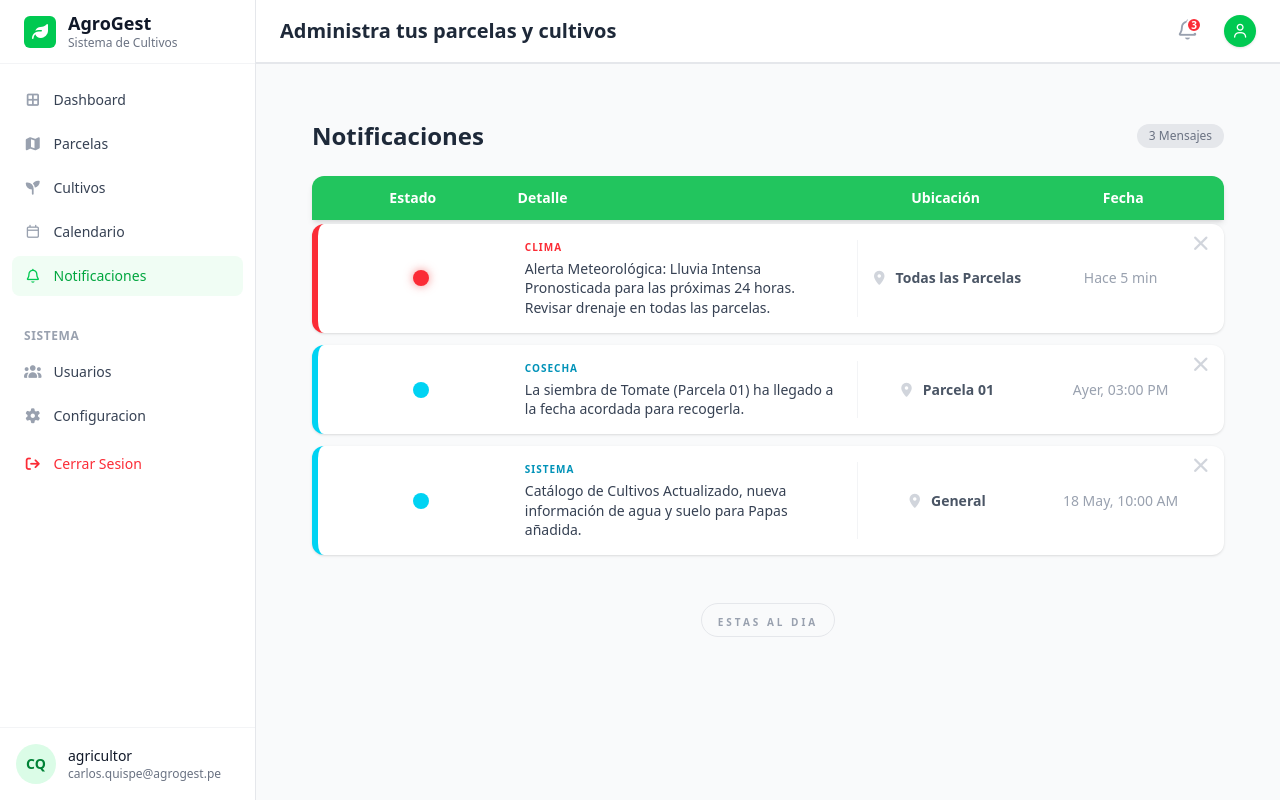
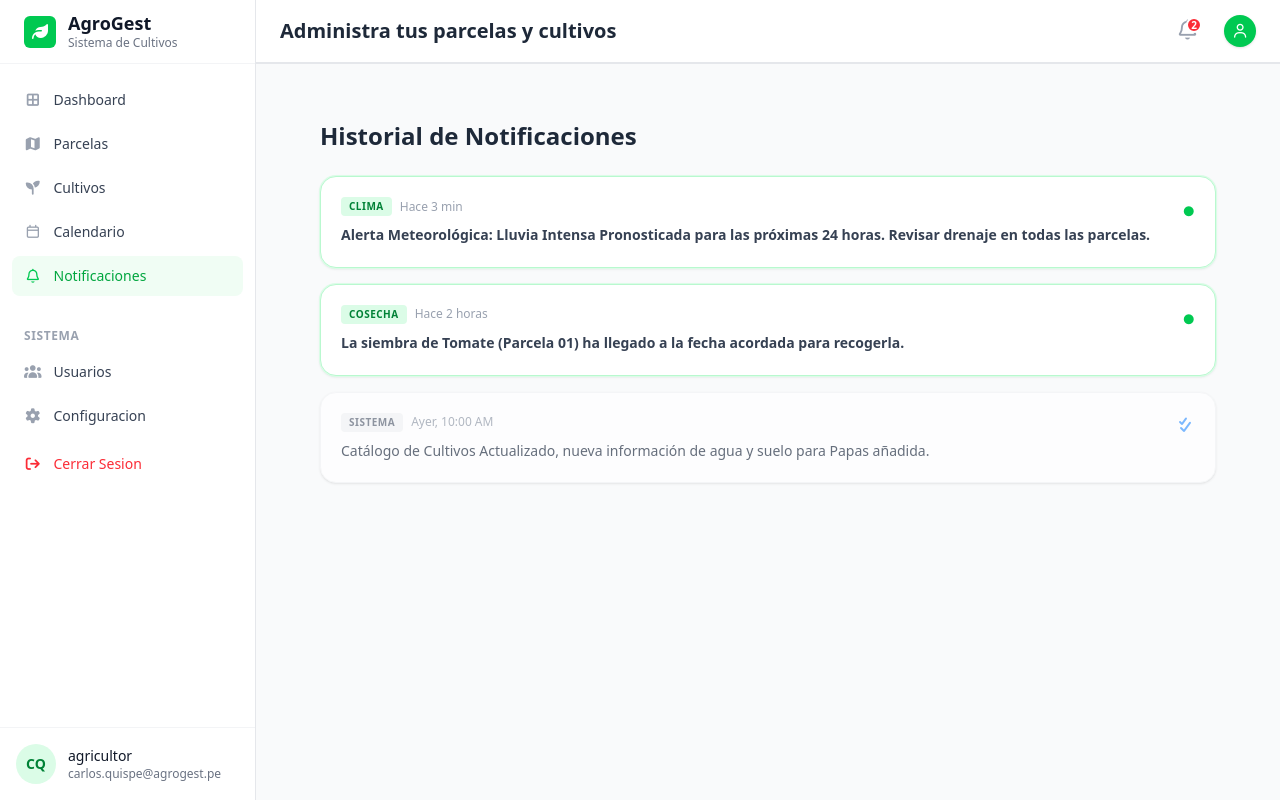
Before and after one commit to LeonardoHuamanMezarina/A241S5_APS_T01_fe, an Angular app: page /notifications in a window 1280 px wide. Built offline with nearby package versions, Linux system fonts and the light colour scheme.

Commit message:
feat: centralized service notification synchronization

```diff
--- /dev/null
+++ b/src/app/core/services/notification.service.ts
@@ -0,0 +1,42 @@
+import { Injectable } from '@angular/core';
+
+@Injectable({
+  providedIn: 'root'
+})
+export class NotificationService {
+  // Lista global de notificaciones
+  lista = [
+    {
+      tipoLabel: 'CLIMA',
+      detalle: 'Alerta Meteorológica: Lluvia Intensa Pronosticada para las próximas 24 horas. Revisar drenaje en todas las parcelas.',
+      fecha: 'Hace 3 min',
+      leido: false,
+      timer: null as any
+    },
+    {
+      tipoLabel: 'COSECHA',
+      detalle: 'La siembra de Tomate (Parcela 01) ha llegado a la fecha acordada para recogerla.',
+      fecha: 'Hace 2 horas',
+      leido: false,
+      timer: null as any
+    },
+    {
+      tipoLabel: 'SISTEMA',
+      detalle: 'Catálogo de Cultivos Actualizado, nueva información de agua y suelo para Papas añadida.',
+      fecha: 'Ayer, 10:00 AM',
+      leido: true,
+      timer: null as any
+    }
+  ];
+
+  get totalNuevas(): number {
+    return this.lista.filter(n => !n.leido).length;
+  }
+
+  // Método para marcar como leído
+  marcarComoLeida(index: number) {
+    if (this.lista[index]) {
+      this.lista[index].leido = true;
+    }
+  }
+}
--- a/src/app/features/notifications/notifications.component.html
+++ b/src/app/features/notifications/notifications.component.html
@@ -1,69 +1,38 @@
 <div class="p-6 bg-gray-50 min-h-screen">
-  <div class="flex justify-between items-center mb-6">
-    <h2 class="text-2xl font-bold text-gray-800">Notificaciones</h2>
-    <span class="text-xs font-medium text-gray-500 bg-gray-200 px-3 py-1 rounded-full">
-      {{ listaNotificaciones.length }} Mensajes
-    </span>
-  </div>
+  <div class="max-w-4xl mx-auto">
+    <h2 class="text-2xl font-bold text-gray-800 mb-6">Historial de Notificaciones</h2>
 
-  <div class="grid grid-cols-5 bg-[#22c55e] text-white p-3 rounded-t-xl font-semibold text-sm mb-1 shadow-md">
-    <div class="text-center">Estado</div>
-    <div class="col-span-2 px-4">Detalle</div>
-    <div class="text-center">Ubicación</div>
-    <div class="text-center">Fecha</div>
-  </div>
+    <div class="grid gap-4">
+      <div *ngFor="let nota of listaNotificaciones; let i = index"
+           (click)="marcarLeida(i)"
+           class="relative bg-white p-5 rounded-2xl border transition-all duration-300 shadow-sm overflow-hidden cursor-pointer hover:bg-gray-50"
+           [ngClass]="nota.leido ? 'border-gray-100 opacity-75' : 'border-green-200 shadow-md ring-1 ring-green-100'">
 
-  <div class="space-y-3">
-    <div *ngFor="let nota of listaNotificaciones; let i = index"
-         (mouseenter)="iniciarAutoVisto(i)"
-         (mouseleave)="cancelarAutoVisto(i)"
-         class="grid grid-cols-5 items-center bg-white p-4 rounded-xl shadow-sm border-l-[6px] hover:shadow-md transition-all duration-500 relative"
-         [ngClass]="{
-           'border-red-500': !nota.leido && nota.tipo === 'critica',
-           'border-yellow-400': !nota.leido && nota.tipo === 'advertencia',
-           'border-blue-400': !nota.leido && nota.tipo === 'info',
-           'border-cyan-400': nota.leido
-         }">
-         <div class="flex justify-center">
-        <div class="w-4 h-4 rounded-full transition-all duration-700"
-             [ngClass]="nota.leido ? 'bg-cyan-400' : 'bg-red-500 shadow-[0_0_10px_rgba(239,68,68,0.6)]'">
+        <div class="flex justify-between items-start">
+          <div>
+            <div class="flex items-center gap-2 mb-2">
+              <span class="px-2 py-0.5 rounded text-[10px] font-bold uppercase tracking-wider"
+                    [ngClass]="nota.leido ? 'bg-gray-100 text-gray-500' : 'bg-green-100 text-green-700'">
+                {{ nota.tipoLabel }}
+              </span>
+              <span class="text-xs text-gray-400">{{ nota.fecha }}</span>
+            </div>
+            <p class="text-gray-700 text-sm leading-relaxed"
+               [ngClass]="{'font-semibold': !nota.leido}">
+               {{ nota.detalle }}
+            </p>
+          </div>
+
+          <div class="ml-4">
+            <i [class]="nota.leido ? 'fa-solid fa-check-double text-blue-400' : 'fa-solid fa-circle text-green-500 text-[10px]'"></i>
+          </div>
         </div>
       </div>
+    </div>
 
-      <div class="col-span-2 px-4 border-r border-gray-100">
-        <div class="flex items-center gap-2 mb-1">
-          <span class="text-[10px] font-black uppercase tracking-widest"
-                [ngClass]="{
-                  'text-red-500': !nota.leido && nota.tipo === 'critica',
-                  'text-yellow-600': !nota.leido && nota.tipo === 'advertencia',
-                  'text-blue-500': !nota.leido && nota.tipo === 'info',
-                  'text-cyan-600': nota.leido
-                }">
-            {{ nota.tipoLabel }}
-          </span>
-        </div>
-        <p class="text-sm text-gray-700 leading-snug font-medium">{{ nota.detalle }}</p>
-      </div>
-
-      <div class="text-center text-sm text-gray-600 font-semibold px-2">
-        <i class="fa-solid fa-location-dot mr-1 text-gray-300"></i>
-        {{ nota.ubicacion }}
-      </div>
-
-      <div class="text-center text-sm text-gray-400 font-light">
-        {{ nota.fecha }}
-      </div>
-
-      <button (click)="eliminarNotificacion(i)"
-              class="absolute top-2 right-3 text-gray-300 hover:text-red-500 transition-colors">
-        <i class="fa-solid fa-xmark text-lg"></i>
-      </button>
-    </div>
-  </div>
-
-  <div class="text-center mt-12 mb-8">
-    <div class="inline-block px-4 py-1 border border-gray-200 rounded-full">
-        <span class="text-gray-400 font-bold tracking-[0.3em] text-[10px] uppercase">Estas al dia</span>
+    <div *ngIf="listaNotificaciones.length === 0" class="text-center py-20">
+      <i class="fa-regular fa-bell-slash text-4xl text-gray-200 mb-4"></i>
+      <p class="text-gray-400">No tienes notificaciones registradas.</p>
     </div>
   </div>
 </div>
--- a/src/app/features/notifications/notifications.component.ts
+++ b/src/app/features/notifications/notifications.component.ts
@@ -1,59 +1,26 @@
-import { Component } from '@angular/core';
+import { Component, OnInit } from '@angular/core';
 import { CommonModule } from '@angular/common';
+import { NotificationService } from '../../core/services/notification.service';
 
 @Component({
   selector: 'app-notifications',
   standalone: true,
   imports: [CommonModule],
-  templateUrl: './notifications.component.html',
+  templateUrl: './notifications.component.html'
 })
-export class NotificationsComponent {
+export class NotificationsComponent implements OnInit {
 
-  listaNotificaciones = [
-    {
-      tipo: 'critica',
-      tipoLabel: 'Clima',
-      detalle: 'Alerta Meteorológica: Lluvia Intensa Pronosticada para las próximas 24 horas. Revisar drenaje en todas las parcelas.',
-      ubicacion: 'Todas las Parcelas',
-      fecha: 'Hace 5 min',
-      leido: false,
-      timer: null as any
-    },
-    {
-      tipo: 'advertencia',
-      tipoLabel: 'Cosecha',
-      detalle: 'La siembra de Tomate (Parcela 01) ha llegado a la fecha acordada para recogerla.',
-      ubicacion: 'Parcela 01',
-      fecha: 'Ayer, 03:00 PM',
-      leido: true,
-      timer: null as any
-    },
-    {
-      tipo: 'info',
-      tipoLabel: 'Sistema',
-      detalle: 'Catálogo de Cultivos Actualizado, nueva información de agua y suelo para Papas añadida.',
-      ubicacion: 'General',
-      fecha: '18 May, 10:00 AM',
-      leido: true,
-      timer: null as any
-    }
-  ];
+  listaNotificaciones: any[] = [];
 
-  iniciarAutoVisto(index: number): void {
-    if (!this.listaNotificaciones[index].leido) {
-      this.listaNotificaciones[index].timer = setTimeout(() => {
-        this.listaNotificaciones[index].leido = true;
-      }, 1500);
-    }
+  constructor(public notificationService: NotificationService) {}
+
+  ngOnInit(): void {
+    // Sincronizamos con la lista global del servicio
+    this.listaNotificaciones = this.notificationService.lista;
   }
 
-  cancelarAutoVisto(index: number): void {
-    if (this.listaNotificaciones[index].timer) {
-      clearTimeout(this.listaNotificaciones[index].timer);
-    }
-  }
-
-  eliminarNotificacion(index: number): void {
-    this.listaNotificaciones.splice(index, 1);
+  // Método simple para marcar como leída al hacer clic
+  marcarLeida(index: number): void {
+    this.notificationService.marcarComoLeida(index);
   }
 }
--- a/src/app/layout/navbar/navbar.component.html
+++ b/src/app/layout/navbar/navbar.component.html
@@ -1,14 +1,48 @@
-<header class="h-full flex items-center justify-between px-6 bg-white border-b border-gray-200">
+<header class="h-full flex items-center justify-between px-6 bg-white border-b border-gray-200 relative">
   <div class="flex items-center">
-    <!-- Navbar Title u Opciones futuras pueden ir aquí -->
     <h2 class="text-xl font-bold text-gray-800">Administra tus parcelas y cultivos</h2>
   </div>
 
   <div class="flex items-center gap-4">
-    <button class="relative p-2 text-gray-400 hover:text-gray-500 transition-colors">
-      <i class="fa-regular fa-bell text-xl"></i>
-      <span class="absolute top-1.5 right-1.5 w-4 h-4 bg-red-500 border-2 border-white rounded-full flex items-center justify-center text-[10px] font-bold text-white">3</span>
-    </button>
+    <div class="relative">
+      <button (click)="toggleMenu()" class="relative p-2 text-gray-400 hover:text-green-600 transition-colors">
+        <i class="fa-regular fa-bell text-xl"></i>
+        <span *ngIf="notificationService.totalNuevas > 0"
+              class="absolute top-1.5 right-1.5 w-4 h-4 bg-red-500 border-2 border-white rounded-full flex items-center justify-center text-[10px] font-bold text-white">
+          {{ notificationService.totalNuevas }}
+        </span>
+      </button>
+
+      <div *ngIf="menuAbierto"
+           class="absolute top-12 right-0 w-80 bg-white shadow-2xl rounded-2xl border border-gray-100 overflow-hidden z-[100] animate-in fade-in slide-in-from-top-2 duration-200">
+
+        <div class="p-4 bg-gray-50/50 border-b border-gray-100 flex justify-between items-center">
+          <span class="text-[11px] font-bold text-gray-500 uppercase tracking-wider">Notificaciones nuevas</span>
+        </div>
+
+        <div class="max-h-64 overflow-y-auto">
+          <ng-container *ngFor="let nota of notificationService.lista">
+            <div *ngIf="!nota.leido" class="p-4 border-b border-gray-50 hover:bg-gray-50 transition-colors">
+              <div class="flex justify-between items-start mb-1">
+                <span class="text-[9px] font-black text-green-600 uppercase">{{ nota.tipoLabel }}</span>
+                <span class="text-[9px] text-gray-400">{{ nota.fecha }}</span>
+              </div>
+              <p class="text-[11px] text-gray-700 font-medium leading-tight">{{ nota.detalle }}</p>
+            </div>
+          </ng-container>
+
+          <div *ngIf="notificationService.totalNuevas === 0" class="p-8 text-center">
+            <p class="text-xs text-gray-400 italic">No hay avisos recientes</p>
+          </div>
+        </div>
+
+        <div class="p-2 text-center border-t border-gray-50 bg-gray-50/20">
+          <button (click)="menuAbierto = false" class="text-[10px] font-bold text-gray-400 hover:text-green-600 uppercase">
+            Cerrar
+          </button>
+        </div>
+      </div>
+    </div>
 
     <button class="w-8 h-8 rounded-full bg-green-500 flex items-center justify-center text-white text-sm font-medium shadow-sm">
       <i class="fa-regular fa-user"></i>
--- a/src/app/layout/navbar/navbar.component.ts
+++ b/src/app/layout/navbar/navbar.component.ts
@@ -1,8 +1,19 @@
 import { Component } from '@angular/core';
+import { CommonModule } from '@angular/common';
+import { NotificationService } from '../../core/services/notification.service';
 
 @Component({
   selector: 'app-navbar',
   standalone: true,
+  imports: [CommonModule],
   templateUrl: './navbar.component.html'
 })
-export class NavbarComponent {}
+export class NavbarComponent {
+  menuAbierto = false;
+
+  constructor(public notificationService: NotificationService) {}
+
+  toggleMenu() {
+    this.menuAbierto = !this.menuAbierto;
+  }
+}
```
